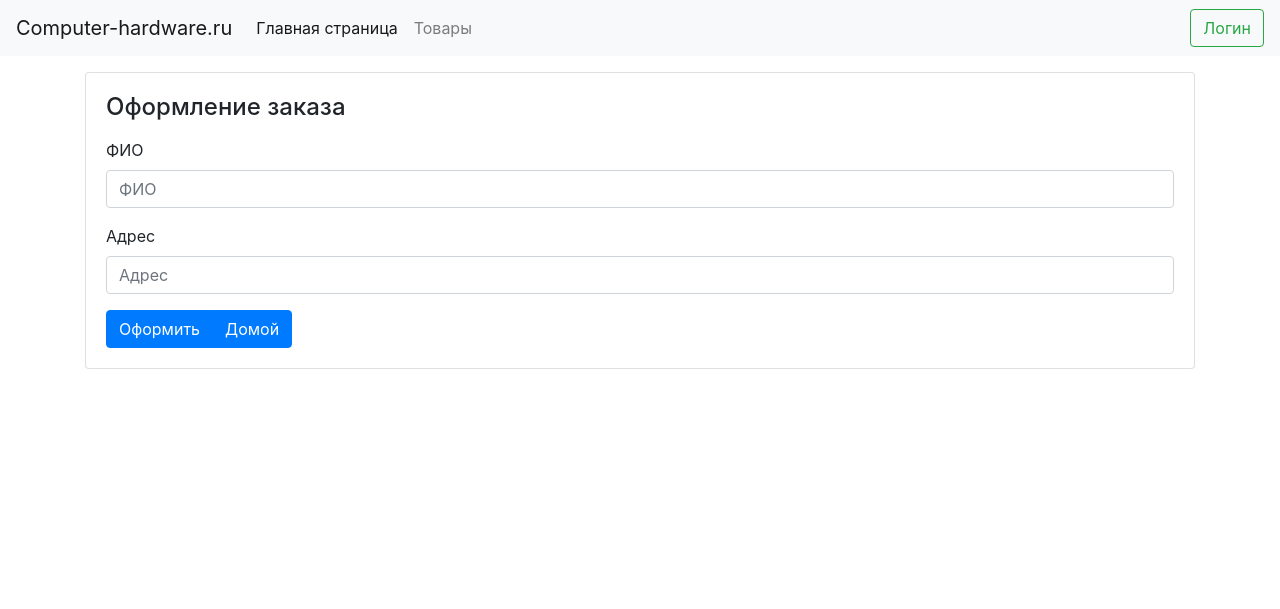
After one commit to REDxEYE/Temp_repo, a Django app: template templates/online_shop/checkout.html in a window 1280 px wide. The commit adds this page. Shown: the top 609 px of the page. Run offline with Django 3.2, Linux system fonts and the light colour scheme; the template is opened without the code that fills it: values that come from a table or form of the project are taken from there, others are empty; some libraries are stand-ins or nearby versions.

Commit message:
Add checkout page

```diff
--- a/IT_SHOP/urls.py
+++ b/IT_SHOP/urls.py
@@ -24,7 +24,7 @@ from online_shop import views
 urlpatterns = [
                   path('admin/', admin.site.urls),
                   path(r"accounts/", include("django.contrib.auth.urls")),
-                  path('logout/', views.logout_shortcut,name='logout_shortcut'),
+                  path('logout/', views.logout_shortcut, name='logout_shortcut'),
                   path('signup/', views.signup, name='signup'),
                   path(r'', RedirectView.as_view(url='shop/home')),
                   path(r"shop/", include("online_shop.urls")),
--- /dev/null
+++ b/online_shop/forms.py
@@ -0,0 +1,5 @@
+from django import forms
+
+class CheckoutForm(forms.Form):
+    initials = forms.CharField(label='ФИО', max_length=260)
+    adress = forms.CharField(label='Адрес', max_length=260)
--- a/templates/base.html
+++ b/templates/base.html
@@ -48,17 +48,17 @@
                 Корзина
             </button>
             <div class="dropdown-menu"
-                 style="position: absolute; transform: translateX(-100%); top: 0px; left: 0px; will-change: transform;">
+                 style="position: absolute; transform: translateX(-100%); top: 0px; left: 0px; will-change: transform; min-width: 40em">
                 <h6 class="dropdown-header">Список покупок</h6>
                 {% if request.user.cart %}
                     {% for sc_item in request.user.cart.first.items.all %}
-                        <div class="col-3 dropdown-item">
-                            <div class="d-inline">{{ sc_item.item.name|slice:":64" }} * {{ sc_item.quantity }}</div>
+                        <div class="col dropdown-item">
+                            <div class="d-inline">{{ sc_item.item.name|slice:":60" }}<a class="btn btn-secondary" disabled style="margin-left: 1em">  {{ sc_item.quantity }}</a></div>
                             <a class="btn btn-primary" href="{% url "remove_item" sc_item.id %}"><span
                                     aria-hidden="true">&times;</span></a>
                         </div>
                     {% endfor %}
-                     <a class="btn btn-primary" href="{% url "checkout" %}"><span
+                     <a class="btn btn-primary"style="margin-left: 1em" href="{% url "checkout" %}"><span
                                     aria-hidden="true">Оформить заказ</span></a>
                 {% endif %}
             </div>
--- /dev/null
+++ b/templates/online_shop/checkout.html
@@ -0,0 +1,33 @@
+{% extends 'base.html' %}
+{% load bootstrap4 %}
+
+{% load range %}
+{% block content %}
+    <div class="container">
+        <div class="card">
+            <div class="card-body">
+                <h4 class="card-title">Оформление заказа</h4>
+                <p class="card-text">
+                <ul>
+                    {% for item in items %}
+                        {% for _ in item.quantity|range %}
+                            <li style="margin-top: 1em">{{ item.item.name }} <a class="btn btn-primary"
+                                                                                href="{% url "remove_item" item.id %}"><span
+                                    aria-hidden="true">&times;</span></a>
+                            </li>
+                        {% endfor %}
+                    {% endfor %}
+                </ul>
+                </p>
+                <form action="#" method="post">
+                    {% csrf_token %}
+                    {% bootstrap_form form %}
+                </form>
+                <div class="btn-group" role="group" aria-label="Basic example">
+                    <button class="btn btn-primary" type="submit" value="checkout">Оформить</button>
+                    <a class="btn btn-primary" href="{% url 'home' %}">Домой</a>
+                </div>
+            </div>
+        </div>
+    </div>
+{% endblock %}
```
Also changed, not shown: online_shop/templatetags/range.py (added, +11 -0 lines), online_shop/views.py (+7 -3 lines), templates/online_shop/item_view.html (+14 -11 lines), online_shop/templatetags/__init__.py (added).
